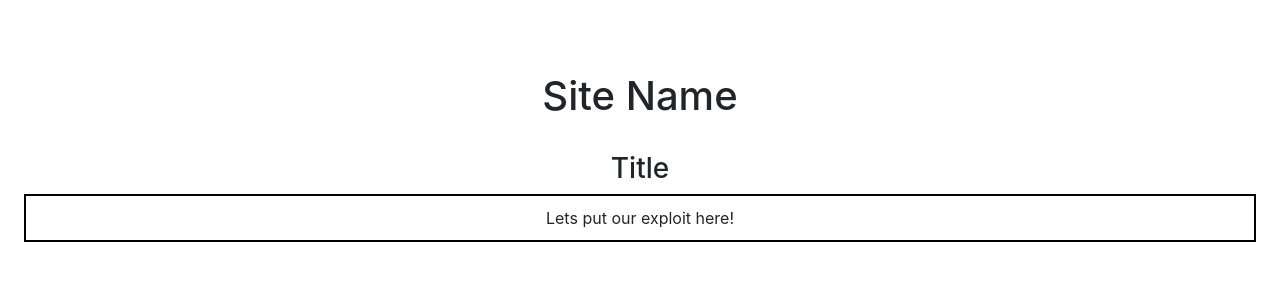
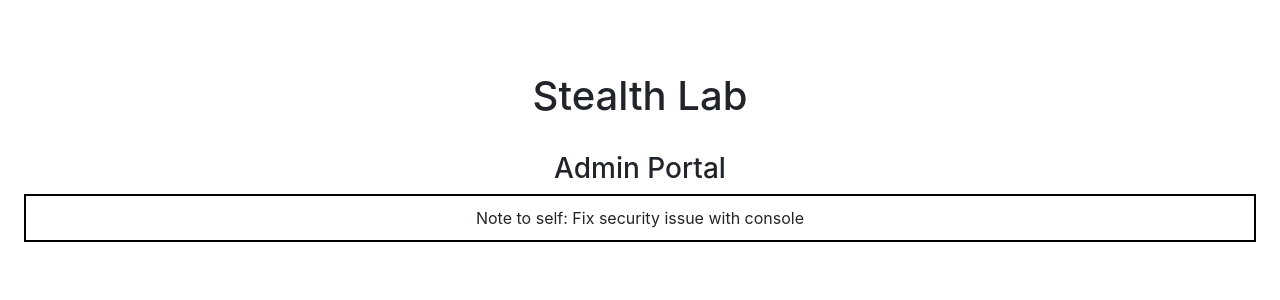
Before and after one commit to sharkmoos/Build-a-CTF_Event, a Python web app: template docker/flask/templates/admin.html in a window 1280 px wide. Shown: the part 56-356 px from the top of the page. Run offline with Jinja, Linux system fonts and the light colour scheme; the template is opened without the code that fills it, so the values that code supplies are empty.

Commit message:
Polished admin page

```diff
--- a/docker/flask/templates/admin.html
+++ b/docker/flask/templates/admin.html
@@ -1,9 +1,9 @@
 {% extends 'home.html' %}
 {% block content %}
 <div class="starter-template">
-  <h1>Site Name</h1>
-    <h3>Title</h3>
-    <p style="padding: 10px; border: 2px solid black;">Lets put our exploit here! </p>
+  <h1>Stealth Lab</h1>
+    <h3>Admin Portal</h3>
+    <p style="padding: 10px; border: 2px solid black;">Note to self: Fix security issue with console </p>
 </div>
 </main>
 {% endblock content %}
--- a/docker/flask/templates/notes.html
+++ b/docker/flask/templates/notes.html
@@ -3,7 +3,7 @@
       {% block content %}
       <div class="starter-template">
         <h1>Placeholder page content!</h1>
-          <p class="lead">Lets put our write some story content here?</p>
+          <p class="lead">Evil stuff goes here</p>
           <p class="lead">stuff</p>
           <p class="lead">stuff</p>
           <p class="lead">More stuff!</p>
```
Also changed, not shown: walkthrough.md (+1 -1 lines).
